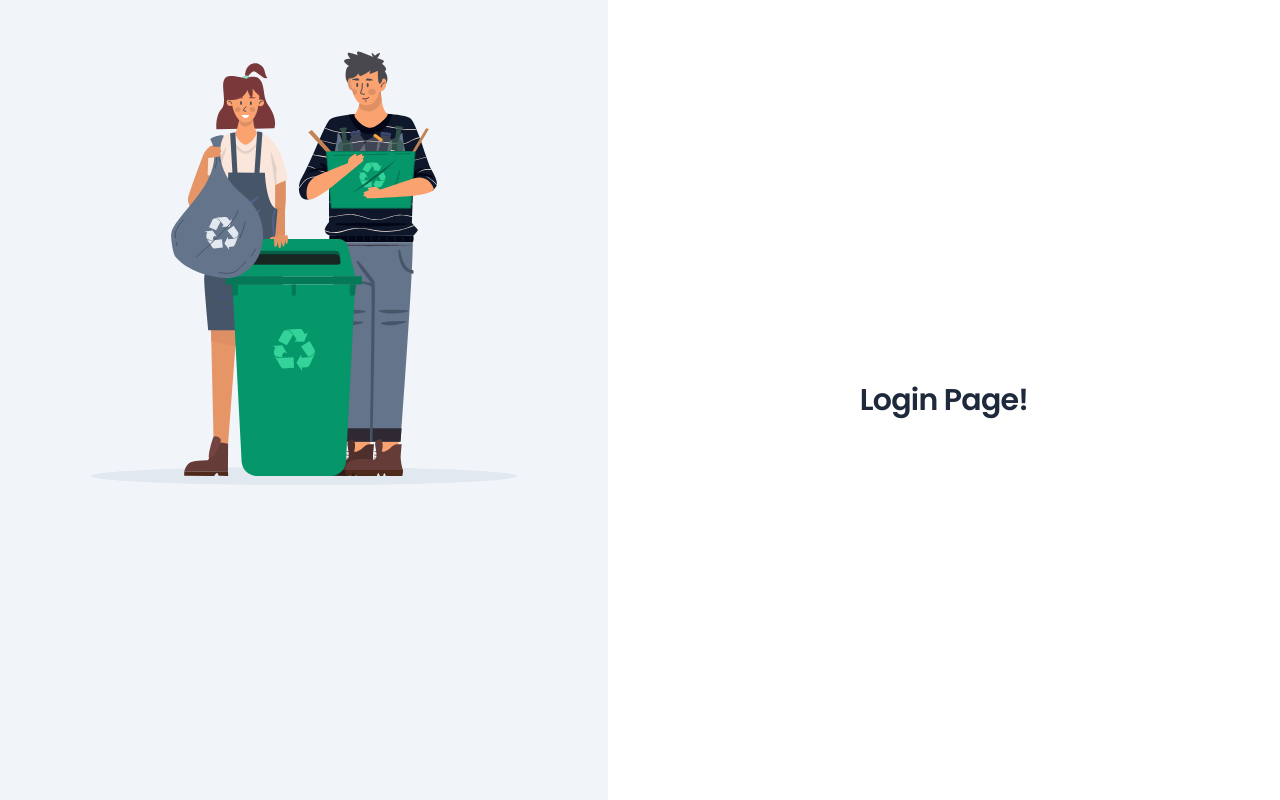
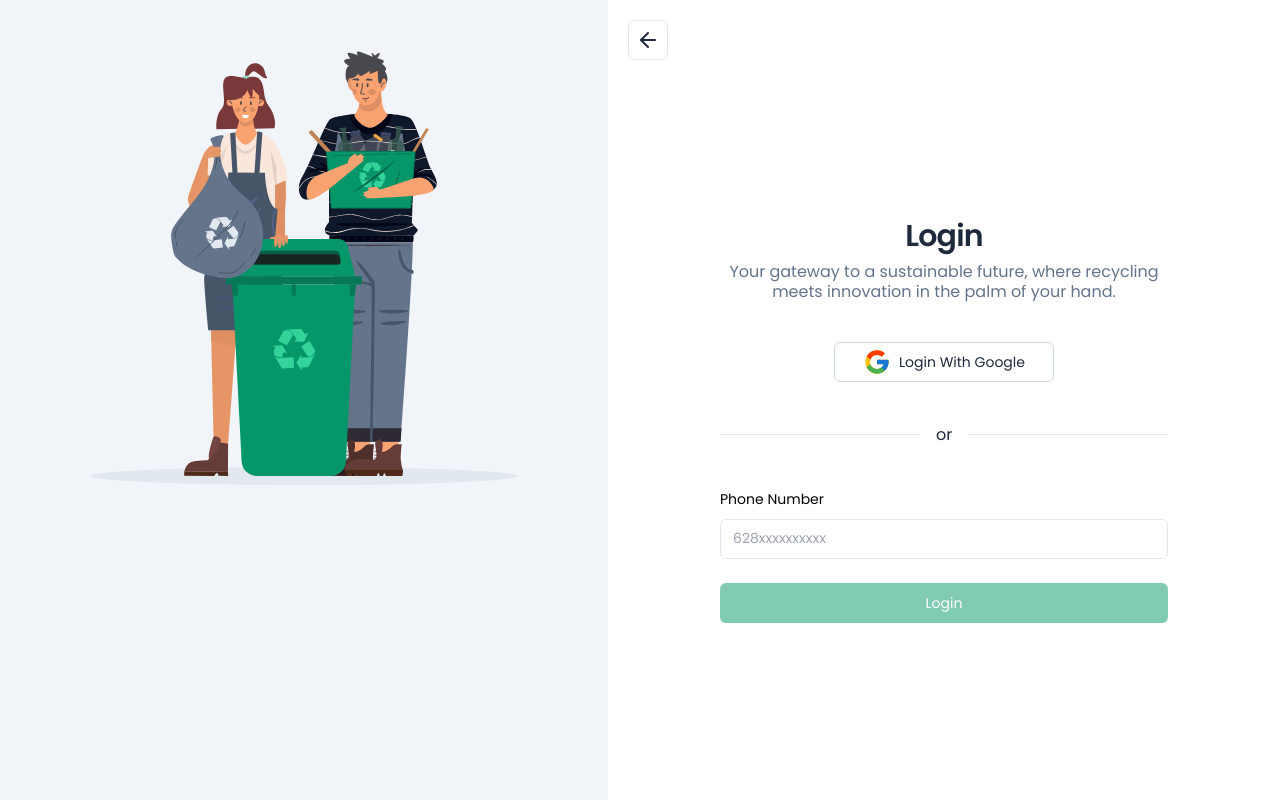
Before and after one commit to rizalarfiyan/fe-sibocil, a Next.js app: page /login in a window 1280 px wide. Built offline with nearby package versions, Linux system fonts and the light colour scheme.

Commit message:
feat: add page login
Signed-off-by: Muhamad Rizal Arfiyan <rizal.arfiyan.23@gmail.com>

```diff
--- a/src/app/(auth)/login/page.tsx
+++ b/src/app/(auth)/login/page.tsx
@@ -1,11 +1,14 @@
-import Typography from '@/components/Typography'
+import Base from '@/screen/Auth/Base'
+import LoginScreen from '@/screen/Auth/Login/Screen'
 
 export default function Login() {
   return (
-    <div className='w-full max-w-md space-y-10 text-center'>
-      <Typography variant='h2' as='h1'>
-        Login Page!
-      </Typography>
-    </div>
+    <Base
+      title='Login'
+      description='Your gateway to a sustainable future, where recycling meets innovation in the palm of your hand.'
+      hasBack
+    >
+      <LoginScreen />
+    </Base>
   )
 }
--- /dev/null
+++ b/src/components/HorizontalLine/HorizontalLine.tsx
@@ -0,0 +1,48 @@
+import * as React from 'react'
+
+import { cn } from '@/utils/classes'
+
+import {
+  HorizontalLineProps,
+  OnlyHorizontalLineProps,
+} from './HorizontalLine.types'
+
+const OnlyHorizontalLine: React.FC<OnlyHorizontalLineProps> = ({
+  lineHeight = '1.5px',
+  lineClassName,
+}) => {
+  return (
+    <div
+      className={cn(
+        'w-full flex-grow rounded-md bg-secondary-200',
+        lineClassName,
+      )}
+      style={{
+        height: lineHeight,
+      }}
+    />
+  )
+}
+
+const HorizontalLine = React.forwardRef<HTMLDivElement, HorizontalLineProps>(
+  (props, ref) => {
+    const { className, title, lineHeight, lineClassName, children, ...rest } =
+      props
+    const content = title || children
+    return (
+      <div
+        ref={ref}
+        className={cn('relative flex items-center py-5 text-center', className)}
+        {...rest}
+      >
+        <OnlyHorizontalLine {...{ lineHeight, lineClassName }} />
+        <div className='flex-shrink px-4'>{content}</div>
+        <OnlyHorizontalLine {...{ lineHeight, lineClassName }} />
+      </div>
+    )
+  },
+)
+
+HorizontalLine.displayName = 'HorizontalLine'
+
+export default HorizontalLine
--- /dev/null
+++ b/src/components/HorizontalLine/HorizontalLine.types.ts
@@ -0,0 +1,10 @@
+export interface HorizontalLineProps
+  extends React.HTMLProps<HTMLDivElement>,
+    OnlyHorizontalLineProps {
+  title?: string
+}
+
+export interface OnlyHorizontalLineProps {
+  lineHeight?: number | string
+  lineClassName?: string
+}
--- /dev/null
+++ b/src/components/HorizontalLine/index.ts
@@ -0,0 +1,3 @@
+import HorizontalLine from './HorizontalLine'
+export * from './HorizontalLine.types'
+export default HorizontalLine
--- /dev/null
+++ b/src/constants/index.ts
@@ -0,0 +1,4 @@
+const REGEX_PHONE_NUMBER =
+  /^(\+62|62)?[\s-]?(0)?8[1-9]{1}\d{1}[\s-]?\d{4}[\s-]?\d{2,5}$/
+
+export { REGEX_PHONE_NUMBER }
--- /dev/null
+++ b/src/screen/Auth/Base.tsx
@@ -0,0 +1,45 @@
+import { ArrowLeft } from 'lucide-react'
+import Link from 'next/link'
+
+import Button from '@/components/Button'
+import Typography from '@/components/Typography'
+
+interface BaseProps {
+  title: string
+  description: string
+  hasBack?: boolean
+  children?: React.ReactNode
+}
+
+const Base: React.FC<BaseProps> = (props) => {
+  const { title, description, hasBack, children } = props
+
+  return (
+    <div className='w-full max-w-md space-y-10'>
+      {hasBack && (
+        <Button
+          size='icon'
+          variant='outline'
+          state='secondary'
+          className='absolute left-5 top-5 border-secondary-200'
+          asChild
+        >
+          <Link href='/'>
+            <ArrowLeft />
+          </Link>
+        </Button>
+      )}
+      <div className='space-y-2 text-center'>
+        <Typography variant='h2' as='h1'>
+          {title}
+        </Typography>
+        <Typography variant='p' className='text-secondary-500'>
+          {description}
+        </Typography>
+      </div>
+      {children}
+    </div>
+  )
+}
+
+export default Base
--- /dev/null
+++ b/src/screen/Auth/Login/Screen.tsx
@@ -0,0 +1,58 @@
+'use client'
+
+import GoogleIcon from '@/assets/icons/google.svg'
+import Button from '@/components/Button'
+import Form from '@/components/Form'
+import HorizontalLine from '@/components/HorizontalLine'
+import Input from '@/components/Input'
+import Typography from '@/components/Typography'
+
+import useLogin from './hooks'
+
+interface LoginProps {}
+
+const LoginScreen: React.FC<LoginProps> = () => {
+  const { form, isDisable, onSubmit, onGoogleLogin } = useLogin()
+
+  return (
+    <div className='space-y-5'>
+      <div className='text-center'>
+        <Button
+          variant='outline'
+          state='secondary'
+          isFluid
+          onClick={onGoogleLogin}
+          leftIcon={<GoogleIcon className='mr-2 h-7 w-7' />}
+          className='max-w-[220px] border-secondary-300'
+        >
+          Login With Google
+        </Button>
+      </div>
+      <HorizontalLine lineHeight={1}>
+        <Typography as='span'>or</Typography>
+      </HorizontalLine>
+      <Form {...form}>
+        <form onSubmit={form.handleSubmit(onSubmit)} className='full space-y-6'>
+          <Form.Field
+            control={form.control}
+            name='phone_number'
+            render={({ field }) => (
+              <Form.Item>
+                <Form.Label>Phone Number</Form.Label>
+                <Form.Control>
+                  <Input type='text' placeholder='628xxxxxxxxxx' {...field} />
+                </Form.Control>
+                <Form.Message />
+              </Form.Item>
+            )}
+          />
+          <Button type='submit' isFluid disabled={isDisable}>
+            Login
+          </Button>
+        </form>
+      </Form>
+    </div>
+  )
+}
+
+export default LoginScreen
--- /dev/null
+++ b/src/screen/Auth/Login/hooks.ts
@@ -0,0 +1,34 @@
+import { zodResolver } from '@hookform/resolvers/zod'
+import { useForm } from 'react-hook-form'
+import { z } from 'zod'
+
+import schema from './schema'
+
+const useLogin = () => {
+  const form = useForm<z.infer<typeof schema>>({
+    resolver: zodResolver(schema),
+    mode: 'onChange',
+    defaultValues: {
+      phone_number: '',
+    },
+  })
+
+  const { isDirty, isValid } = form.formState
+
+  const onSubmit = (data: z.infer<typeof schema>) => {
+    console.log(data)
+  }
+
+  const onGoogleLogin = (event: React.MouseEvent<HTMLButtonElement>) => {
+    event.preventDefault()
+  }
+
+  return {
+    form,
+    isDisable: !isDirty || !isValid,
+    onSubmit,
+    onGoogleLogin,
+  }
+}
+
+export default useLogin
--- /dev/null
+++ b/src/screen/Auth/Login/schema.ts
@@ -0,0 +1,14 @@
+import { z } from 'zod'
+
+import { REGEX_PHONE_NUMBER } from '@/constants'
+
+const schema = z.object({
+  phone_number: z
+    .string()
+    .refine(
+      (value) => REGEX_PHONE_NUMBER.test(value),
+      'Phone number invalid indonesian phone number format.',
+    ),
+})
+
+export default schema
--- a/tailwind.config.ts
+++ b/tailwind.config.ts
@@ -3,11 +3,7 @@ import colors from 'tailwindcss/colors'
 
 const config: Config = {
   darkMode: ['class'],
-  content: [
-    './src/pages/**/*.{js,ts,jsx,tsx,mdx}',
-    './src/components/**/*.{js,ts,jsx,tsx,mdx}',
-    './src/app/**/*.{js,ts,jsx,tsx,mdx}',
-  ],
+  content: ['./src/**/*.{js,ts,jsx,tsx,mdx}'],
   theme: {
     extend: {
       colors: {
```
Also changed, not shown: src/assets/icons/google.svg (added).
